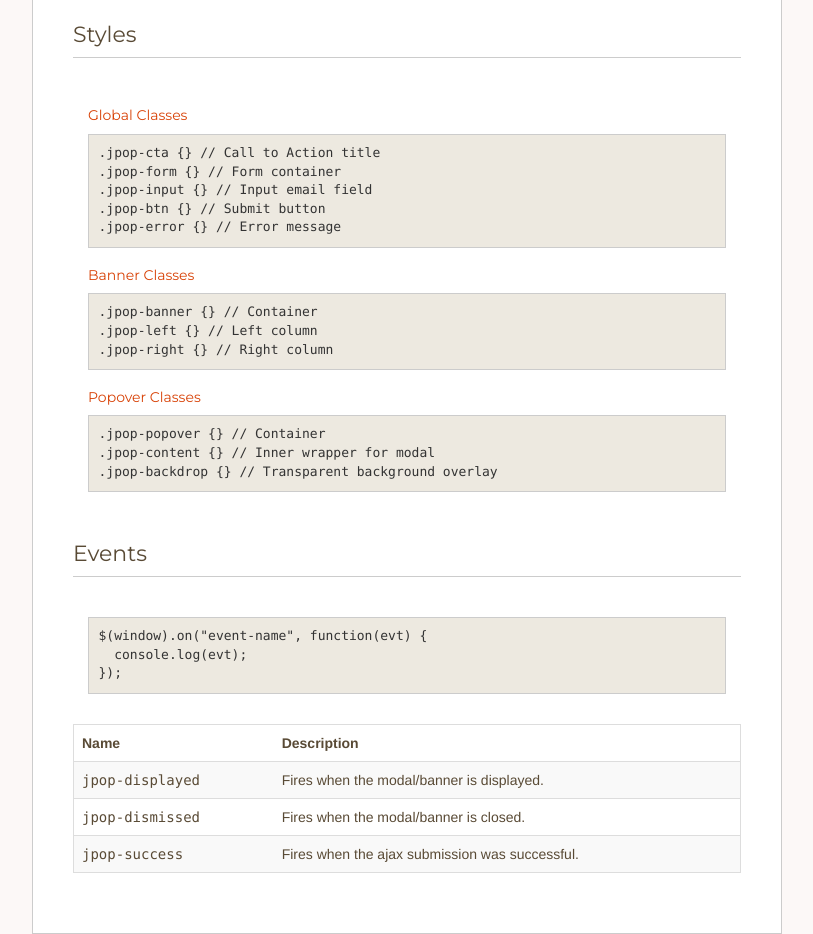
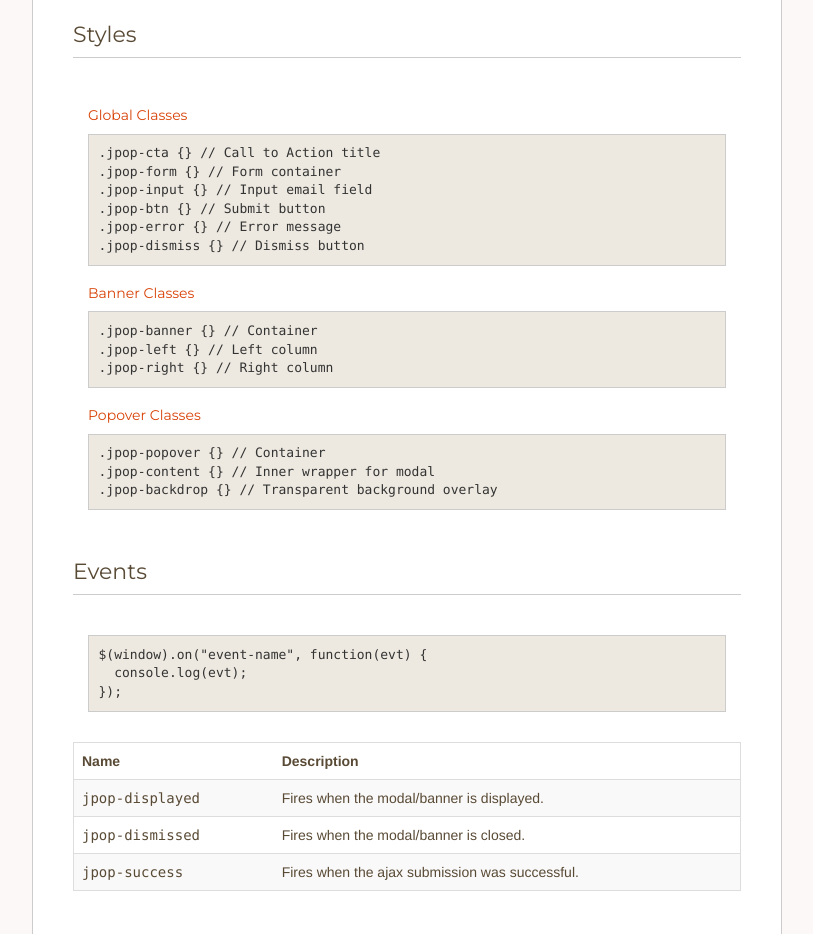
Before and after one commit to jetstash/jpop, a website: page demo/index.html in a window 1280 px wide. Shown: the part 1500-2434 px from the top of the page, without its empty margins (233-1046 px from the left). Drawn offline with nearby package versions, Linux system fonts and the light colour scheme.

Commit message:
Updated readme class, added one to demo

```diff
--- a/demo/index.html
+++ b/demo/index.html
@@ -159,7 +159,7 @@
           <div class="row">
             <div class="col-sm-12">
               <h4>Global Classes</h4>
-              <pre>.jpop-cta {} // Call to Action title<br>.jpop-form {} // Form container<br>.jpop-input {} // Input email field<br>.jpop-btn {} // Submit button<br>.jpop-error {} // Error message</pre>
+              <pre>.jpop-cta {} // Call to Action title<br>.jpop-form {} // Form container<br>.jpop-input {} // Input email field<br>.jpop-btn {} // Submit button<br>.jpop-error {} // Error message<br>.jpop-dismiss {} // Dismiss button</pre>
             </div>
           </div>
           <div class="row">
```
Also changed, not shown: README.md.
